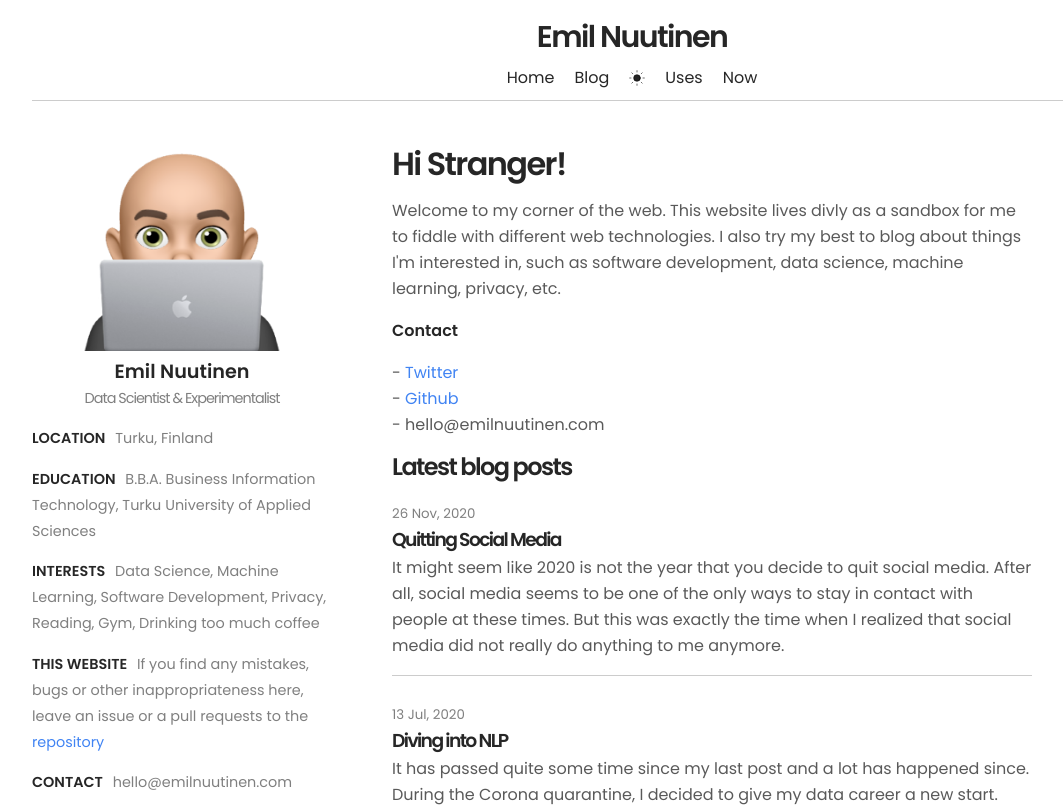
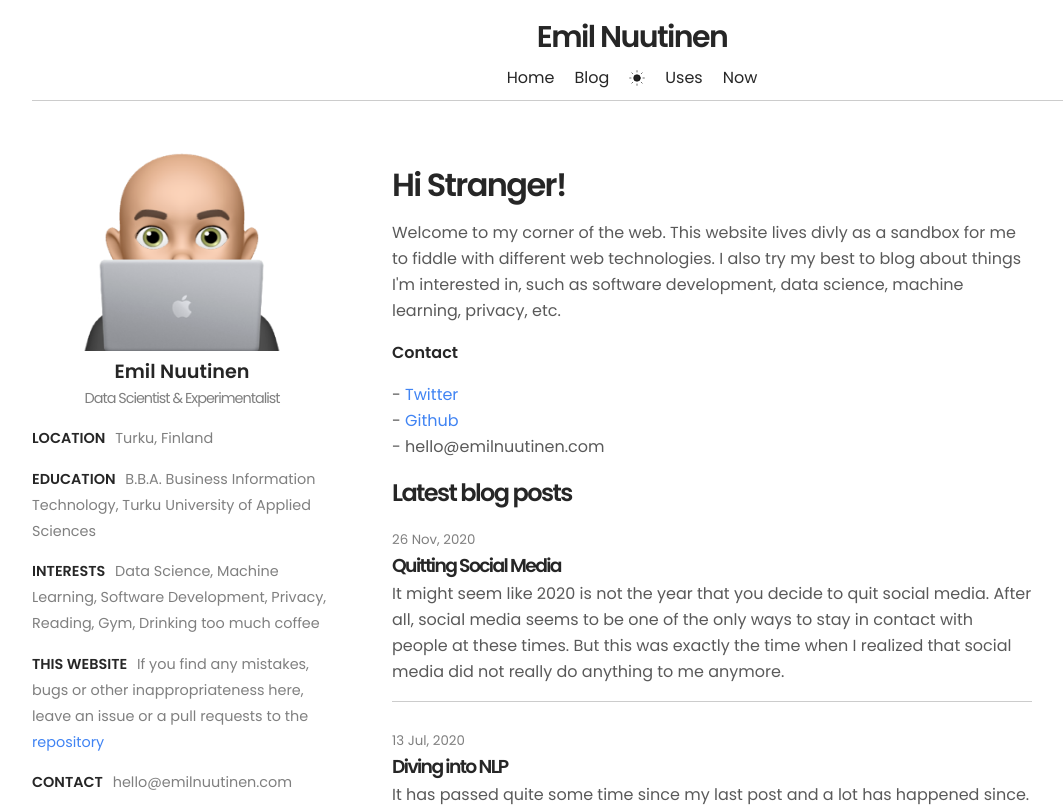
Before and after one commit to emilrwx/emilrwx_website, a Next.js app: page / in a window 1280 px wide. Shown: the top 807 px of the page, without its empty margins (8-1071 px from the left). Built offline with nearby package versions, Linux system fonts and the light colour scheme.

Commit message:
add margin to headers

```diff
--- a/styles/globals.css
+++ b/styles/globals.css
@@ -42,7 +42,6 @@ h3,
 h4,
 h5,
 h6 {
-  margin-top: 0;
   font-weight: 600;
   letter-spacing: -0.1rem;
   color: var(--fgHeader);
```
